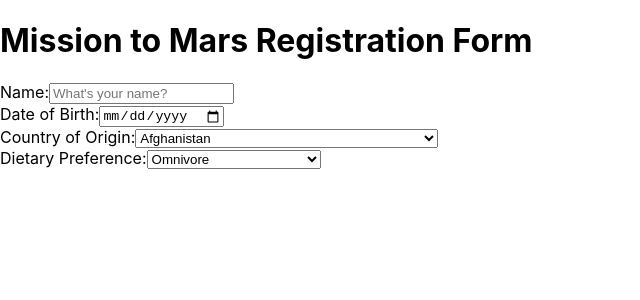
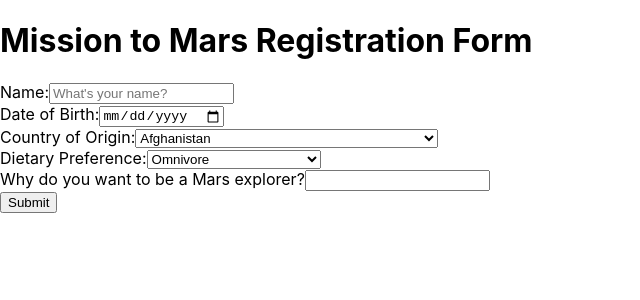
Before and after one commit to joinpursuit/Pursuit-Core-Web-Mars-Form-Lab, a React (Create React App) app in the folder mars_form_app/: page / in a window 1280 px wide. Shown: the top 300 px of the page, without its empty margins (0-640 px from the left). Built offline with nearby package versions, Linux system fonts and the light colour scheme.

Commit message:
complete all buttons

```diff
--- a/mars_form_app/src/components/Form.js
+++ b/mars_form_app/src/components/Form.js
@@ -4,7 +4,14 @@ import countries from "./countries"
 
 class Form extends Component{
     state = {
-        countries: countries
+        name: "",
+        birthday: "",
+        countries: countries,
+        selectedCountry: "United States",
+        diet: "",
+        explorer: "",
+        formCompleted: false,
+        formSubmitted: false
     }
 
     // populateCountry() {
@@ -15,30 +22,52 @@ class Form extends Component{
     //         // this.setState({countries});
     //     })
     // }
+    handleChange = (e) => {
+        this.setState({
+            [e.target.name]: e.target.value
+        })
+    }
+    handleSubmit = (e) => {
+        e.preventDefault();
+        this.setState({
+            formCompleted: !this.state.formCompleted
+        })
+        if(this.state.formCompleted === true) {
+            let div = document.querySelector("#formSubmitted");
+            div.hidden = false;
+        }
+    }
 
+    handleSubmitComplete = (e) => {
+        e.preventDefault();
+        debugger;
+        let p = document.querySelector("#applicationClose");
+        p.hidden = false;
+    }
 
     render(){
-        // console.log(this.state);
+        console.log(this.state);
+        let { name, birthday, selectedCountry, diet, explorer } = this.state;
         return(
             <div>
-                <form>
+                <form onSubmit={this.handleSubmit}>
                     <h1>
                         Mission to Mars Registration Form
                     </h1>
                     <label>
                         Name:
-                        <input type="text" placeholder="What's your name?"></input>
+                        <input type="text" placeholder="What's your name?" name="name" onChange={this.handleChange}></input>
                     </label>
                     <br></br>
                     <label>
                         Date of Birth:
-                        <input type="date"></input>
+                        <input type="date" name="birthday" onChange={this.handleChange}></input>
                     </label>
                     <br></br>
                     <label>
                         Country of Origin:
                         {/* <select id="countryList" onClick={this.populateCountry}> */}
-                        <select id="countryList">
+                        <select id="countryList" name="selectedCountry" onChange={this.handleChange}>
                             <option disabled>Select Country</option>
                             { this.state.countries.map(country =>
                             <option key={country.code}>{country.name}</option>
@@ -49,12 +78,28 @@ class Form extends Component{
                     <br></br>
                     <label>
                         Dietary Preference:
-                        <select >
+                        <select name="diet" onChange={this.handleChange}>
                             <option disabled>Select Dietary Preference</option>
                             <option>Omnivore</option>
-                            <option></option>
+                            <option>Vegetarian</option>
+                            <option>Vegan</option>
                         </select>
                     </label>
+                    <br></br>
+                    <label>
+                        Why do you want to be a Mars explorer?
+                        <input type="text" name="explorer" onChange={this.handleChange}></input>
+                    </label>
+                    <br></br>
+                    <button type="submit">Submit</button>
+
+                    <div hidden id="formSubmitted" onClick={this.handleSubmitComplete}>
+                        <p>Name: {name}, Birthday: {birthday}, Country of Origin: {selectedCountry}, Dietary Preference: {diet}, Why do you want to be a Mars explorer?: {explorer} </p>
+                        <p>Please confirm this information is correct.</p>
+                        <button type="submit">Confirm</button>
+                    </div>
+
+                    <p hidden id="applicationClose">Thank you for your application</p>
                 </form>
             </div>
         )
```
